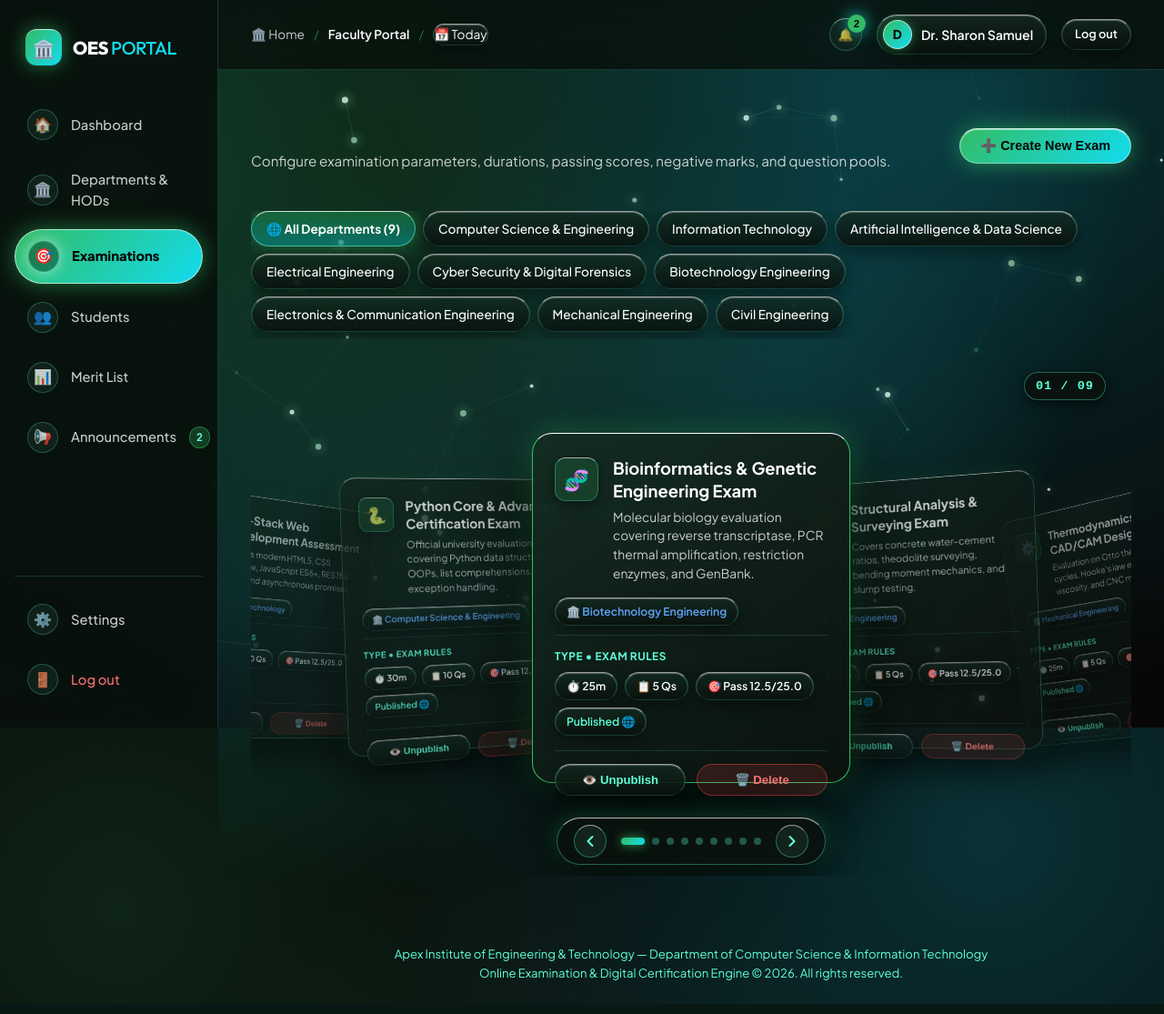
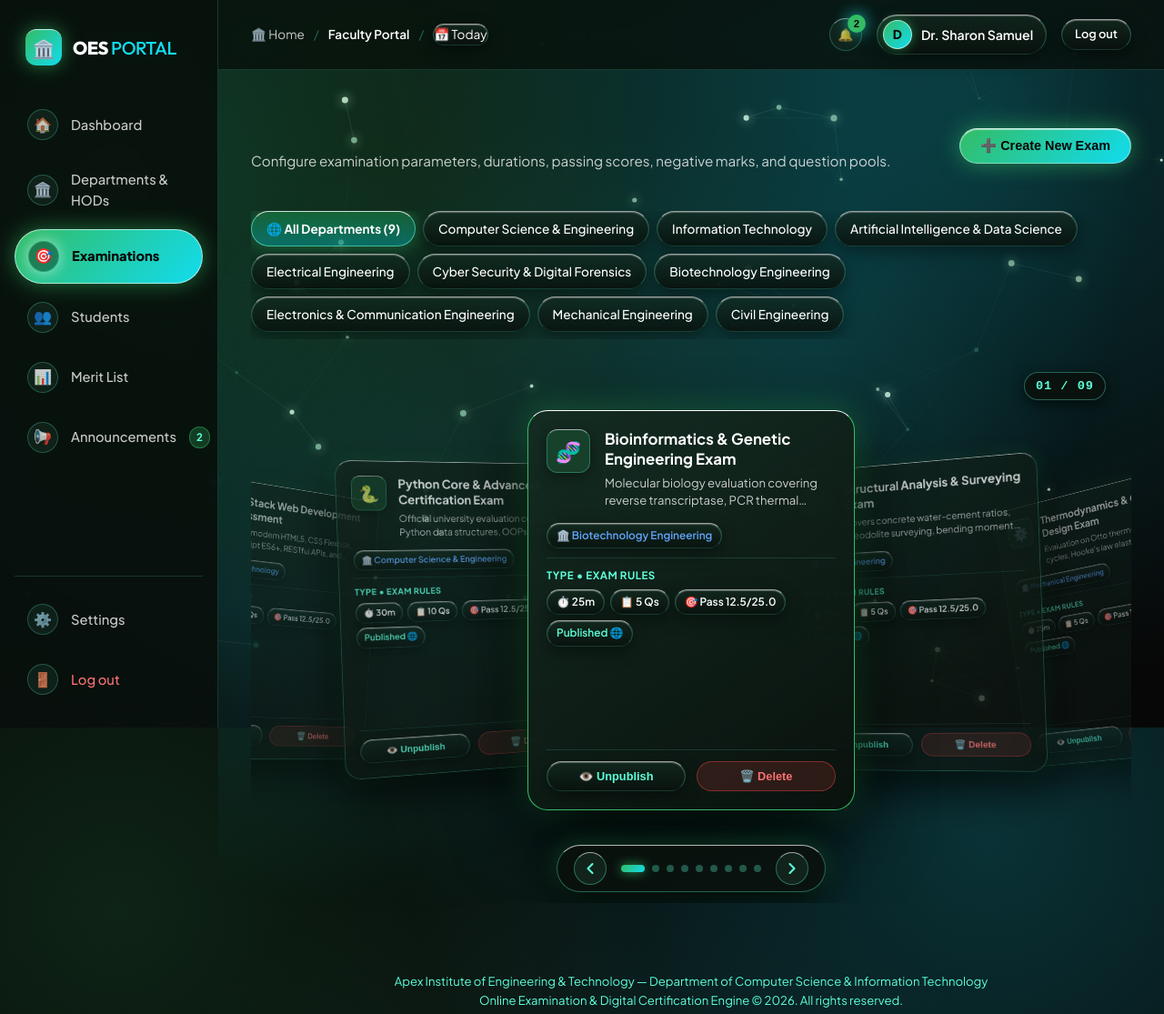
Before and after one commit to Kushwaha1210/Apex-Institute-of-Engineering-Technology, a Flask app: page /admin/exams in a window 1280 px wide. Shown: the top 1115 px of the page at 91% size. Run offline with Flask 3, Linux system fonts and the light colour scheme; a user stored in the database is signed in; data comes from the database, SQL or seed files in the repository.

Commit message:
Fix: Carousel card vertical sizing, overflow clipping, and button padding

```diff
--- a/static/css/styles.css
+++ b/static/css/styles.css
@@ -881,46 +881,56 @@ html, body {
 }
 
 .card-v2-meta h4 {
-  font-size: 1.15rem;
+  font-size: 1.05rem;
   font-weight: 700;
   color: #FFFFFF;
-  margin-bottom: 6px;
-  line-height: 1.35;
-  text-align: left;
+  margin-bottom: 5px;
+  line-height: 1.3;
+  text-align: left;
+  display: -webkit-box;
+  -webkit-line-clamp: 2;
+  -webkit-box-orient: vertical;
+  overflow: hidden;
 }
 
 .card-v2-meta p {
-  font-size: 0.86rem;
+  font-size: 0.82rem;
   color: var(--text-muted);
-  line-height: 1.5;
-  text-align: left;
+  line-height: 1.45;
+  text-align: left;
+  display: -webkit-box;
+  -webkit-line-clamp: 2;
+  -webkit-box-orient: vertical;
+  overflow: hidden;
+  margin: 0;
 }
 
 .card-v2-tags-section {
   border-top: 1px solid rgba(93, 255, 217, 0.14);
-  padding-top: 14px;
-  margin-bottom: 16px;
+  padding-top: 10px;
+  margin-top: 10px;
+  margin-bottom: 12px;
 }
 
 .card-v2-tags-label {
-  font-size: 0.74rem;
+  font-size: 0.72rem;
   color: var(--text-dim);
   text-transform: uppercase;
   letter-spacing: 0.5px;
   font-weight: 700;
-  margin-bottom: 8px;
+  margin-bottom: 6px;
   text-align: left;
 }
 
 .card-v2-tags-row {
   display: flex;
   flex-wrap: wrap;
-  gap: 8px;
+  gap: 6px;
 }
 
 .card-v2-tag-pill {
-  padding: 5px 12px !important;
-  font-size: 0.76rem !important;
+  padding: 4px 10px !important;
+  font-size: 0.74rem !important;
   font-weight: 600;
 }
 
@@ -928,10 +938,11 @@ html, body {
   display: flex !important;
   gap: 12px !important;
   margin-top: auto;
-  padding-top: 14px;
+  padding-top: 12px;
   border-top: 1px solid rgba(93, 255, 217, 0.14);
   width: 100%;
   box-sizing: border-box;
+  align-items: center;
 }
 
 .btn-v2-cancel,
@@ -939,8 +950,8 @@ html, body {
 .btn-v2-delete-action {
   flex: 1 1 50%;
   min-width: 0;
-  padding: 9px 12px;
-  font-size: 0.82rem;
+  padding: 8px 10px;
+  font-size: 0.8rem;
   font-weight: 700;
   border-radius: var(--radius-pill);
   text-align: center;
@@ -2165,7 +2176,7 @@ select:focus {
 .perspective-carousel {
   position: relative;
   width: 100%;
-  height: 570px;
+  height: 600px;
   perspective: 1400px;
   -webkit-perspective: 1400px;
   display: flex;
@@ -2174,7 +2185,7 @@ select:focus {
   overflow: hidden;
   user-select: none;
   margin: 16px 0 20px 0;
-  padding: 24px 0;
+  padding: 20px 0;
   border-radius: var(--radius-lg);
 }
 
@@ -2219,13 +2230,13 @@ select:focus {
 
 .perspective-slide {
   position: absolute;
-  top: 48%;
+  top: 46%;
   left: 50%;
-  width: 350px;
-  max-width: 88vw;
-  height: 385px;
-  margin-top: -192px;
-  margin-left: -175px;
+  width: 360px;
+  max-width: 90vw;
+  height: 440px;
+  margin-top: -220px;
+  margin-left: -180px;
   transform-style: preserve-3d;
   -webkit-transform-style: preserve-3d;
   transform-origin: center center;
@@ -2242,7 +2253,7 @@ select:focus {
 .perspective-slide-card {
   width: 100%;
   height: 100%;
-  padding: 26px 24px !important;
+  padding: 20px 20px !important;
   display: flex !important;
   flex-direction: column !important;
   justify-content: space-between !important;
@@ -2256,6 +2267,7 @@ select:focus {
   transition: all 0.35s ease;
   text-align: left;
   box-sizing: border-box;
+  overflow: hidden;
   -webkit-font-smoothing: antialiased;
   -moz-osx-font-smoothing: grayscale;
   text-rendering: optimizeLegibility;
```
